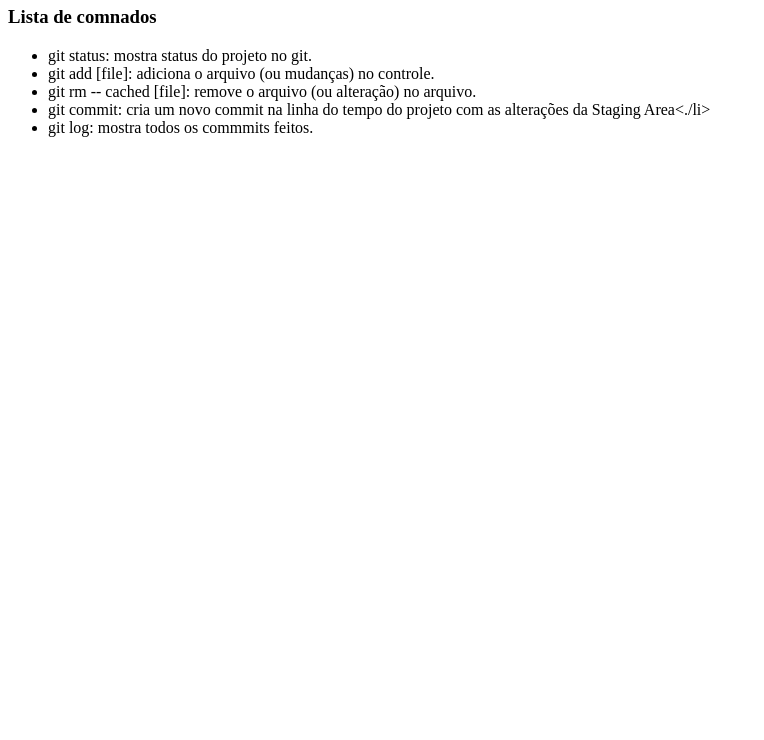
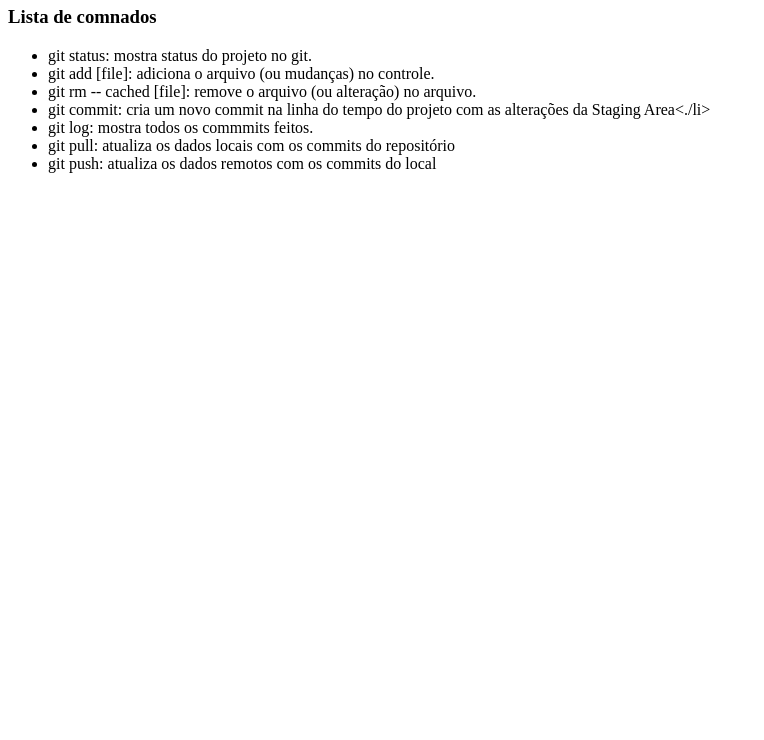
Before and after one commit to mnovaiss/DevOpsGit, a plain HTML site: page index.html in a window 1280 px wide. Shown: the part 60-800 px from the top of the page, without its empty margins (0-764 px from the left). Drawn offline with Linux system fonts and the light colour scheme.

Commit message:
Adiciona os comandos git pull e git push em index.

```diff
--- a/index.html
+++ b/index.html
@@ -11,6 +11,8 @@
             <li>git rm -- cached [file]: remove o arquivo (ou alteração) no arquivo.</li>
             <li>git commit: cria um novo commit na linha do tempo do projeto com as alterações da Staging Area<./li>
             <li>git log: mostra todos os commmits feitos.</li>
+            <li>git pull: atualiza os dados locais com os commits do repositório</li>
+            <li>git push: atualiza os dados remotos com os commits do local</li>
         </ul>
     </body>
 </html>
```
